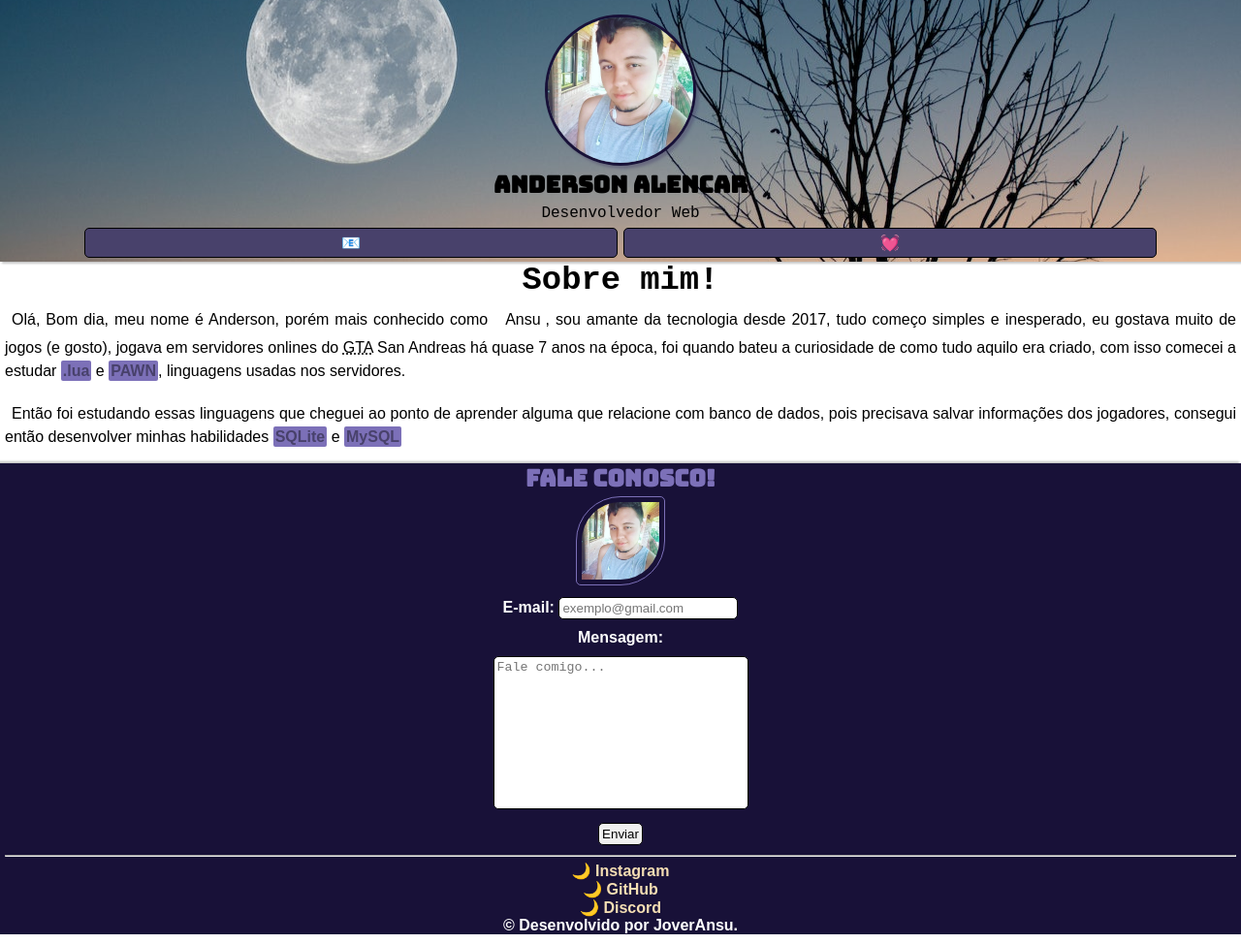
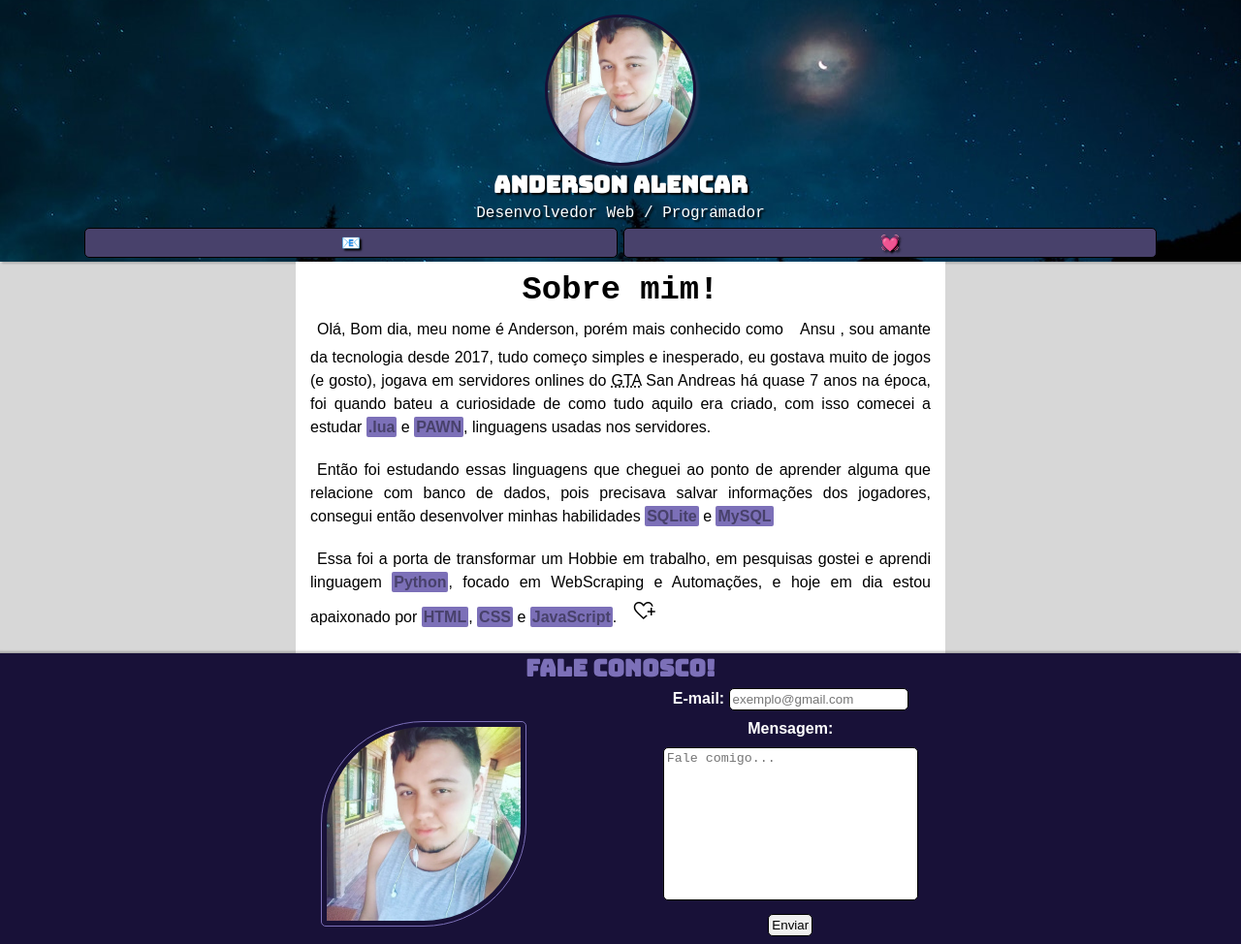
Before and after one commit to joveransu/curriculo, a plain HTML site: page index.html in a window 1280 px wide. Shown: the top 974 px of the page at 97% size. Drawn offline with nearby package versions, Linux system fonts and the light colour scheme.

Commit message:
finished front end

```diff
--- /dev/null
+++ b/css/media.css
@@ -0,0 +1,58 @@
+@charset "UTF-8";
+
+@import url('https://fonts.googleapis.com/css2?family=Bungee&display=swap');
+
+:root {
+    --color1: #15131F;
+    --color2: #181138;
+    --color3: #2E216B;
+    --color4: #48416B;
+    --color5: #7C70B8;
+    --font-special: 'Bungee', Arial, Helvetica, sans-serif;
+}
+
+@media screen and (min-width:768px) {
+
+    header#cabecalho {
+        background-image: url(../imagens/pc.jpg);
+        background-size: cover;
+        color: white;
+        text-shadow: 2px 2px 2px black;
+    }
+
+    main{
+        /*background-color: rgba(5, 49, 120, 0.486);*/
+        background-color: rgba(128, 128, 128, 0.315);
+    }
+
+    section {
+        max-width: 650px;
+        margin: auto;
+        background-color: white;
+        padding: 10px;
+    }
+
+    footer{
+        width: 100%;
+        position: absolute;
+    }
+
+    img#contact-imagem{
+        display: inline-block;
+        width: 200px;
+        position: relative;
+        left: -5%;
+        top: -25%;
+    }
+
+    form {
+        display: inline-block;
+        position: relative;
+        top: -45%;
+        left: 5%;
+    }
+
+    li{
+        padding: 10px;
+    }
+}
--- a/css/style.css
+++ b/css/style.css
@@ -151,3 +151,11 @@ p.code-font {
     padding: 3px;
     border-radius: 5px;
 }
+
+.material-symbols-outlined {
+  font-variation-settings:
+  'FILL' 0,
+  'wght' 400,
+  'GRAD' 0,
+  'opsz' 48
+}
--- a/index.html
+++ b/index.html
@@ -8,12 +8,14 @@
     <link rel="shortcut icon" href="imagens/favicon.ico" type="image/x-icon">
     <link rel="stylesheet" href="css/style.css">
     <link rel="stylesheet" href="css/skills.css">
+    <link rel="stylesheet" href="css/media.css">
+    <link rel="stylesheet" href="https://fonts.googleapis.com/css2?family=Material+Symbols+Outlined:opsz,wght,FILL,GRAD@20..48,100..700,0..1,-50..200" />
 </head>
 <body>
     <header id="cabecalho">
         <img id="my-imagem" src="imagens/ansu.jpg" alt="Ansu.jpg">
         <h1 class="font-special">Anderson Alencar</h1>
-        <p class="code-font">Desenvolvedor Web</p>
+        <p class="code-font">Desenvolvedor Web / Programador</p>
         <menu id="itens">
             <p class="button-control" onclick="showMe()">&#x1F4E7;</p>
             <p class="button-control" onclick="showSkills()">&#x1F493;</p>
@@ -158,6 +160,8 @@
                 <h1>Sobre mim!</h1>
                 <p>Olá, Bom dia, meu nome é Anderson, porém mais conhecido como <span>Ansu</span>, sou amante da tecnologia desde 2017, tudo começo simples e inesperado, eu gostava muito de jogos (e gosto), jogava em servidores onlines do <abbr title="Grand Theft Auto">GTA</abbr> San Andreas há quase 7 anos na época, foi quando bateu a curiosidade de como tudo aquilo era criado, com isso comecei a estudar <a href="https://www.lua.org/" target="_blank"><strong class="special">.lua</strong></a> e <a href="https://sampwiki.blast.hk/wiki/Main_Page" target="_blank"><strong class="special">PAWN</strong></a>, linguagens usadas nos servidores.</p>
                 <p>Então foi estudando essas linguagens que cheguei ao ponto de aprender alguma que relacione com banco de dados, pois precisava salvar informações dos jogadores, consegui então desenvolver minhas habilidades <a href="https://pt.wikipedia.org/wiki/SQLite"  target="_blank"><strong class="special">SQLite</strong></a> e <a href="https://pt.wikipedia.org/wiki/Mysql"  target="_blank"><strong class="special">MySQL</strong></a></p>
+                <p>Essa foi a porta de transformar um Hobbie em trabalho, em pesquisas gostei e aprendi linguagem <a href="https://www.python.org/" target="_blank"><strong class="special">Python</strong></a>, focado em WebScraping e Automações, e hoje em dia estou apaixonado por <a href="https://developer.mozilla.org/pt-BR/docs/Web/HTML" target="_blank"><strong class="special">HTML</strong class="special"></a>, <a href="https://developer.mozilla.org/pt-BR/docs/Web/CSS" target="_blank"><strong class="special">CSS</strong></a> e <a href="https://developer.mozilla.org/pt-BR/docs/Web/JavaScript" target="_blank"><strong class="special">JavaScript</strong></a>. <span class="material-symbols-outlined">heart_plus</span></p>
+
             </div>
         </section>
     </main>
@@ -167,10 +171,8 @@
             <form action="" method="post" autocomplete="on">
                 <p><label for="email">E-mail: </label>
                 <input class="beautiful" type="text" name="email" id="email" autocomplete="email" placeholder="exemplo@gmail.com" minlength="10" maxlength="80" required></p>
-
                 <p><label for="msg">Mensagem: </label></p>
                 <p><textarea class="beautiful" name="msg" id="msg" cols="30" rows="10" placeholder="Fale comigo..." minlength="10" maxlength="300" required></textarea></p>
-
                 <p><button class="beautiful" type="submit">Enviar</button></p>
             </form>
         <hr>
```
Lines whose indentation alone changed are shown as unchanged.
